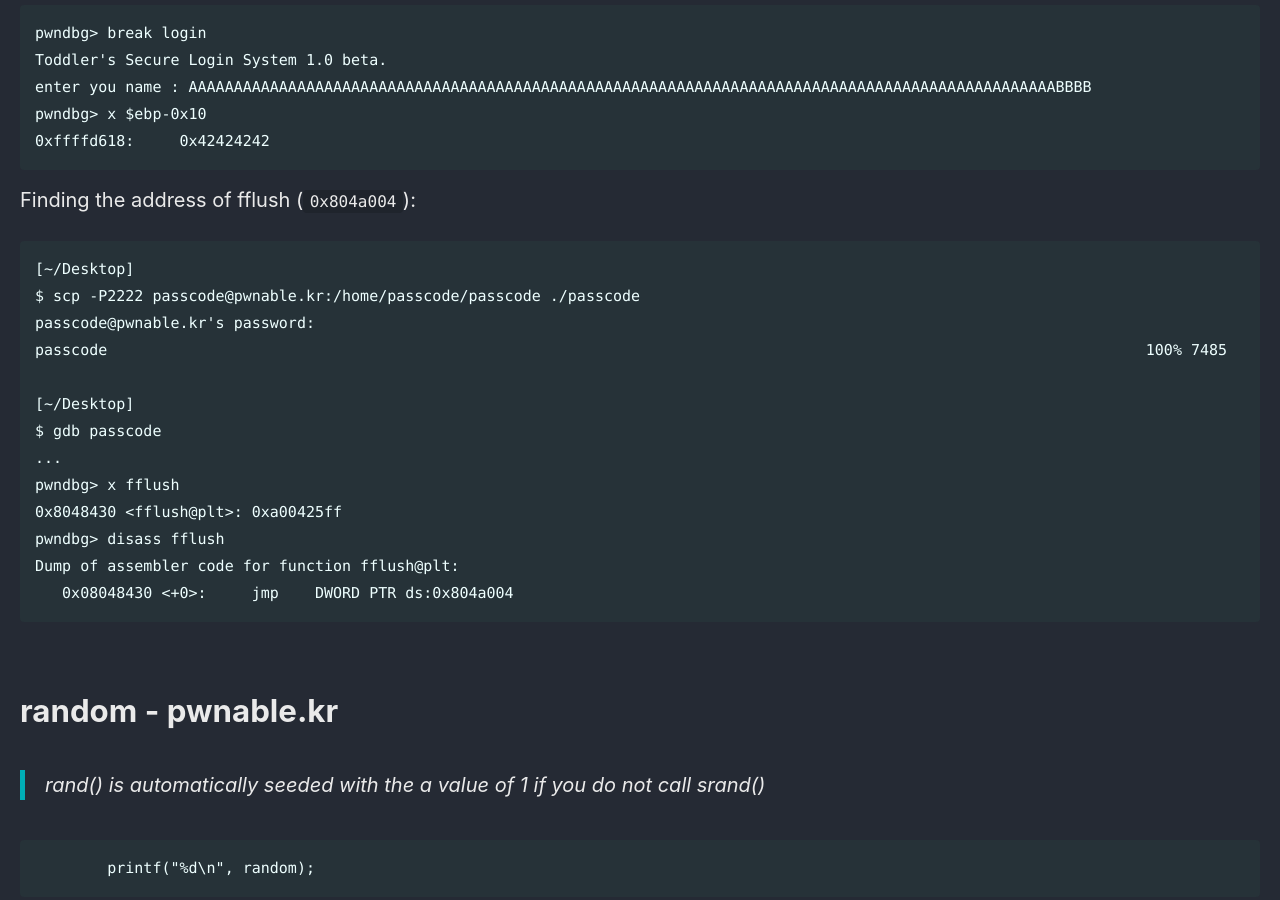
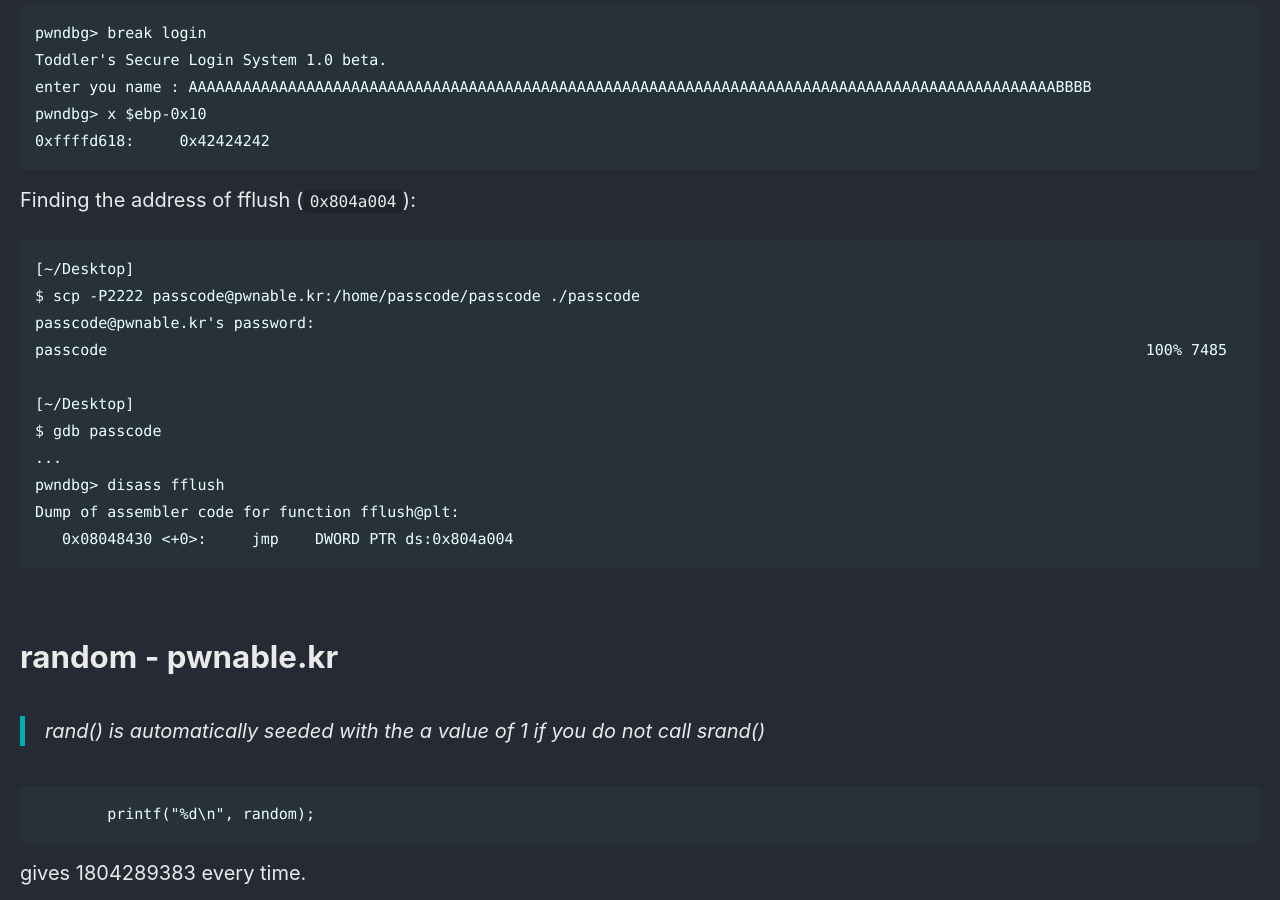
Before and after one commit to Connor-McCartney/Connor-McCartney.github.io, a Jekyll site: the page built from _pages/misc/pwn.md, in a window 1280 px wide and 900 px high, scrolled down 24655 px. Built offline with Jekyll 4.4.1, drawn with Linux system fonts in a browser that asks for light colours; cached includes are drawn as plain includes.

Commit message:
Update pwn.md

```diff
--- a/_pages/misc/pwn.md
+++ b/_pages/misc/pwn.md
@@ -1015,8 +1015,6 @@ passcode
 [~/Desktop]
 $ gdb passcode
 ...
-pwndbg> x fflush
-0x8048430 <fflush@plt>: 0xa00425ff
 pwndbg> disass fflush
 Dump of assembler code for function fflush@plt:
    0x08048430 <+0>:     jmp    DWORD PTR ds:0x804a004
```
